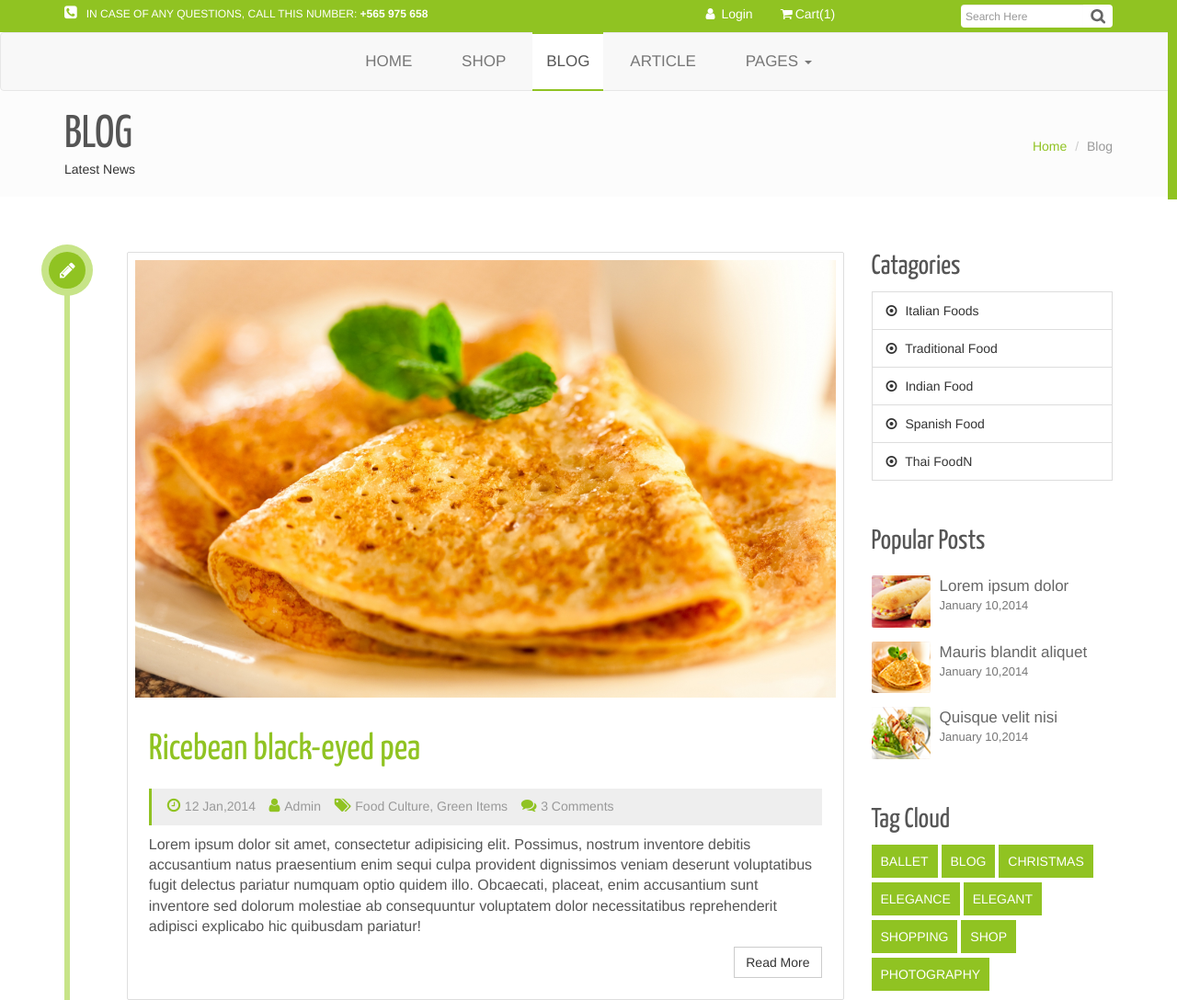
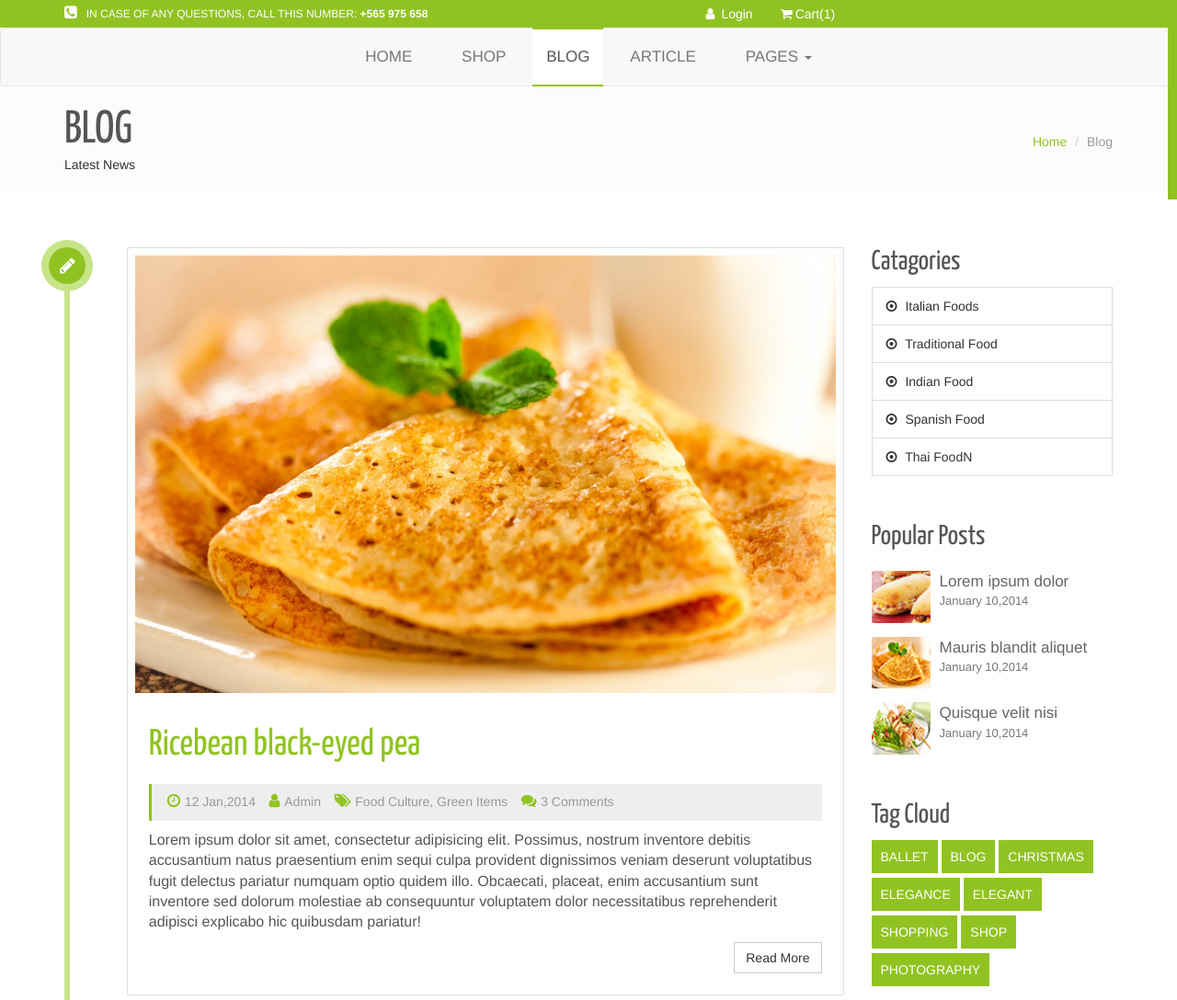
Before and after one commit to Alexander96/ASI-Carpool, a plain HTML site: page blog.html in a window 1280 px wide. Shown: the top 1088 px of the page at 92% size. Drawn offline with Linux system fonts and the light colour scheme.

Commit message:
remove search

```diff
--- a/blog.html
+++ b/blog.html
@@ -69,17 +69,7 @@
 						</li>
 					</ul>
 				</div>
-				<div class="col-md-2">
-					<div class="search-box">
-						<div class="input-group">
-					    	<input placeholder="Search Here" type="text" class="form-control">
-					      	<span class="input-group-btn">
-					        	<button class="btn btn-default" type="button"></button>
-					      	</span>
-					    </div><!-- /.input-group -->
-					</div><!-- /.search-box -->
-				</div>
-			</div> <!-- End Of /.row -->
+							</div> <!-- End Of /.row -->
 		</div>	<!-- End Of /.Container -->
 
 
```
Also changed, not shown: blog-single.html (+0 -10 lines), index.html (+1 -10 lines), products.html (+1 -10 lines), single-product.html (+0 -10 lines).
